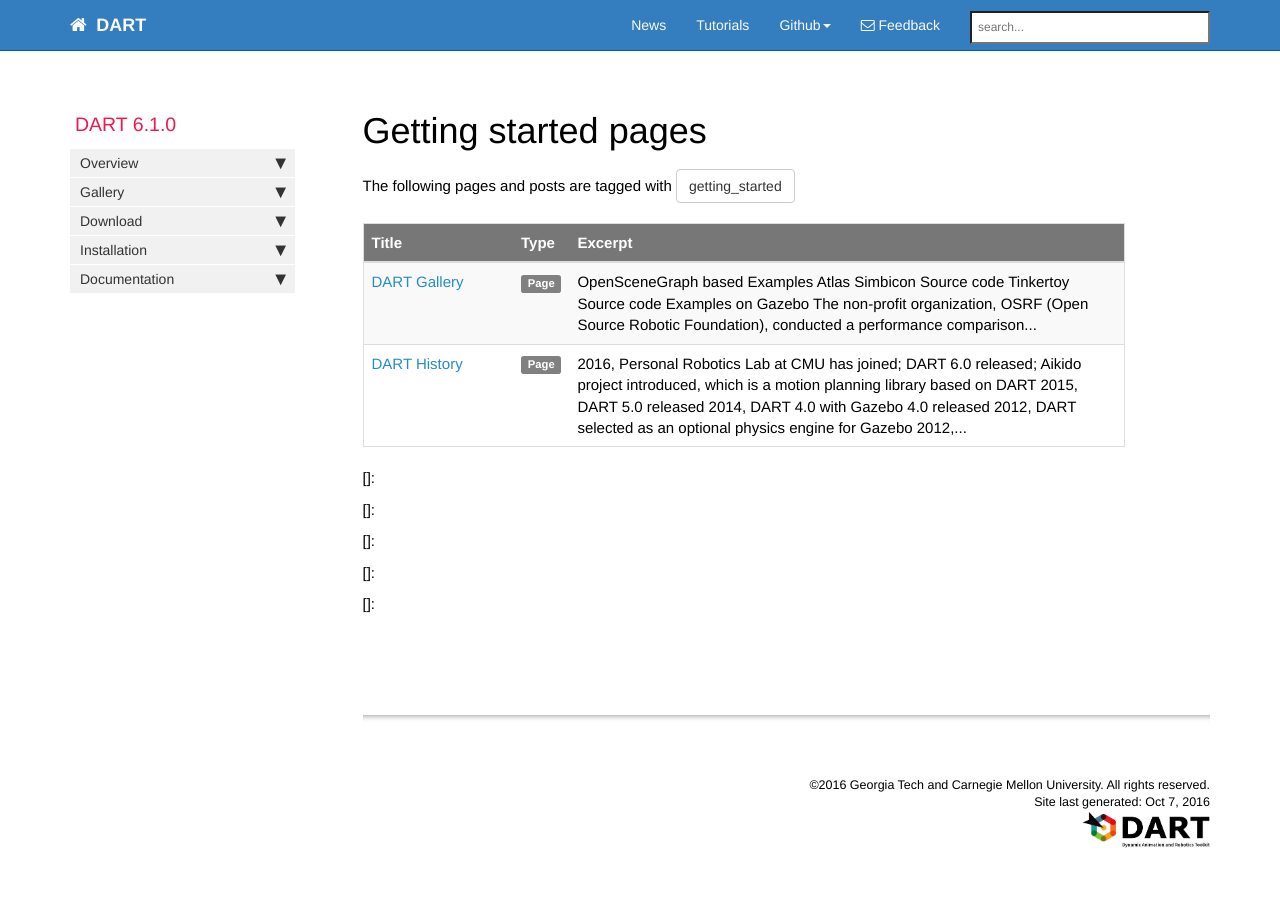
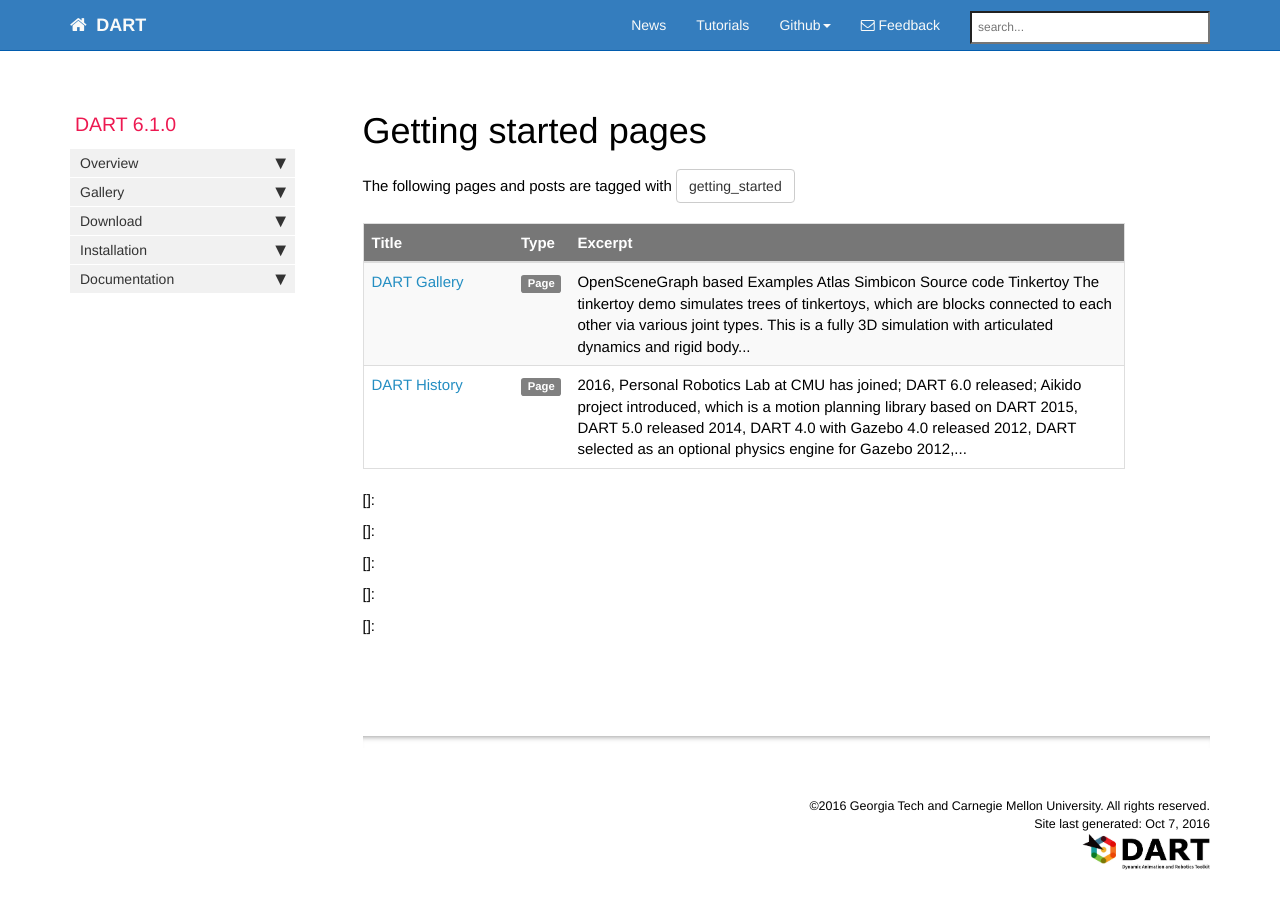
Before and after one commit to dartsim/dartsim.github.io, a Jekyll site: the page built from pages/tags/tag_getting_started.md, in a window 1280 px wide and 930 px high. Shown: the top 909 px of the window. Built offline with Jekyll 4.4.1, drawn with Linux system fonts in a browser that asks for light colours; nearby versions of some CDN libraries; comment, search, counter and statistics services are not loaded; some of the changed lines change nothing that is shown.

Commit message:
Add description for Tinkertoy

```diff
--- a/pages/mydoc/mydoc_gallery.md
+++ b/pages/mydoc/mydoc_gallery.md
@@ -13,13 +13,27 @@
 
 <iframe width="560" height="315" src="https://www.youtube.com/embed/Ve_MRMTvGX8" frameborder="0" allowfullscreen></iframe>
 
-* [Source code](https://github.com/dartsim/dart/tree/oss_challenge/examples/osg/osgAtlasSimbicon)
+* [Source code](https://github.com/dartsim/dart/tree/release-6.1/examples/osg/osgAtlasSimbicon)
 
 ### Tinkertoy
 
+The *tinkertoy* demo simulates trees of *tinkertoys*, which are blocks connected to each other via various joint types. This is a fully 3D simulation with articulated dynamics and rigid body collisions. This demo uses OpenSceneGraph for 3D rendering and ImGui for 2D on-screen buttons. The source code can be found in the [examples/osg/osgTinkertoy](https://github.com/dartsim/dart/tree/release-6.1/examples/osg/osgTinkertoy) directory.
+
+The scene starts out with two trees of *tinkertoys*. Left-click on one of the blocks to attach a target to it. During simulation, the block that is attached to the target will be pulled towards the target with a spring-like force. Move the target around by clicking on its handles to change the direction of the force.
+
+When simulation is paused, the user can change the structure of the tinkertoy by adding and removing blocks. Click on:
+
+- <span class="label label-default">Add a Weld-Joint Block</span>
+- <span class="label label-default">Add a Revolute-Joint Block</span>
+- <span class="label label-default">Add a Ball-Joint Block</span>
+
+to add a block with the specified joint type at the current target location. The new block will be attached to whichever block the target is currently attached to. You can use the <span class="label label-default">Reset Target</span> button to detach the target from all blocks, allowing you to construct a new tinkertoy tree. The new block will run along the x-axis (red arrow) of the target. For revolute joints, the joint axis will align with the target's z-axis (blue arrow).
+
+Gravity can be toggled from the 2D GUI or by pressing the `G` key.
+
 <iframe width="560" height="315" src="https://www.youtube.com/embed/FiKtZWShv2M" frameborder="0" allowfullscreen></iframe>
 
-* [Source code](https://github.com/dartsim/dart/tree/oss_challenge/examples/osg/osgTinkertoy)
+* [Source code](https://github.com/dartsim/dart/tree/release-6.1/examples/osg/osgTinkertoy)
 
 ## Examples on [Gazebo](http://www.gazebosim.org/)
 
```
